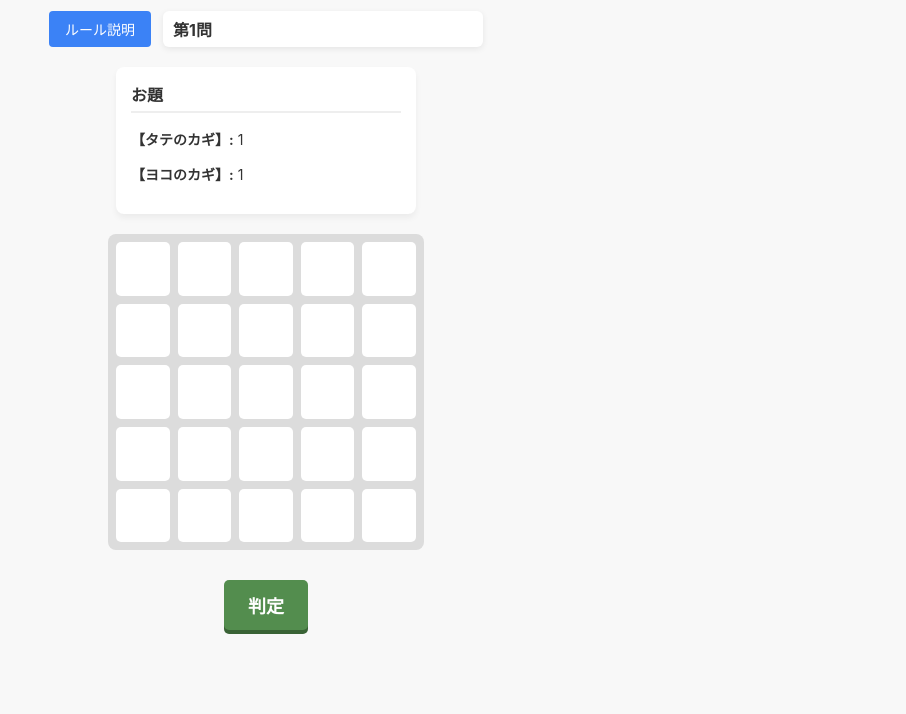
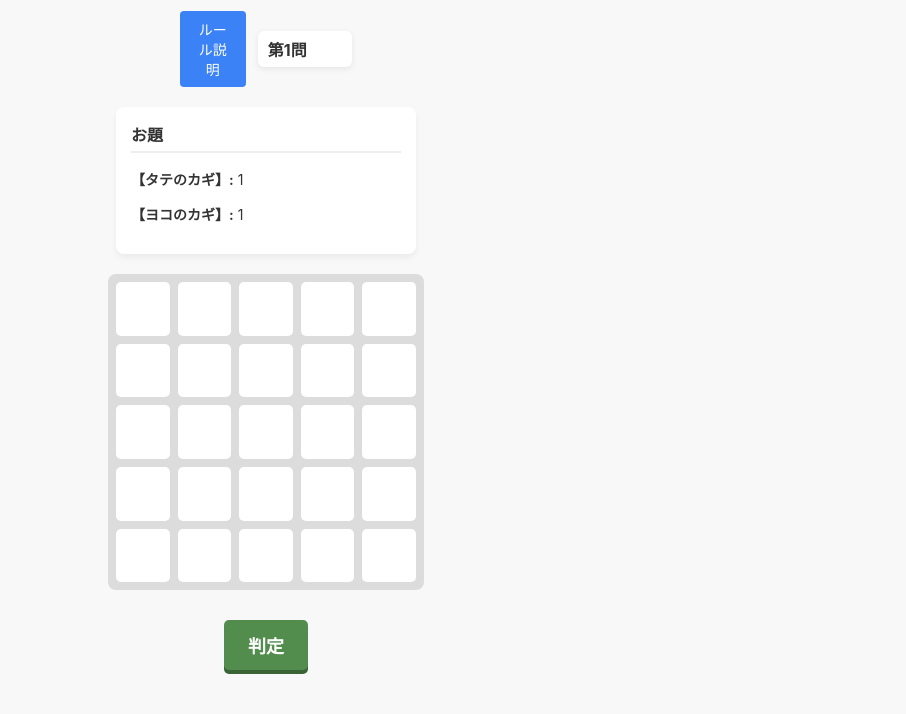
Before and after one commit to hibiki-imamura/crossword-puzzle-puzzle, a plain HTML site: page index.html in a window 1280 px wide. Shown: the part 86-800 px from the top of the page, without its empty margins (374-1280 px from the left). Drawn offline with Linux system fonts and the light colour scheme.

Commit message:
レイアウトの調整

```diff
--- a/style.css
+++ b/style.css
@@ -60,7 +60,10 @@ h3 {
     border-radius: 6px;
     box-shadow: 0 2px 6px rgba(0,0,0,0.08);
     font-weight: bold;
-    width: min(90vw, 300px);
+    width: 100%;
+    max-width: 300px;
+    box-sizing: border-box;
+    margin: 0 auto;
 }
 
 #problem-menu-toggle {
```
